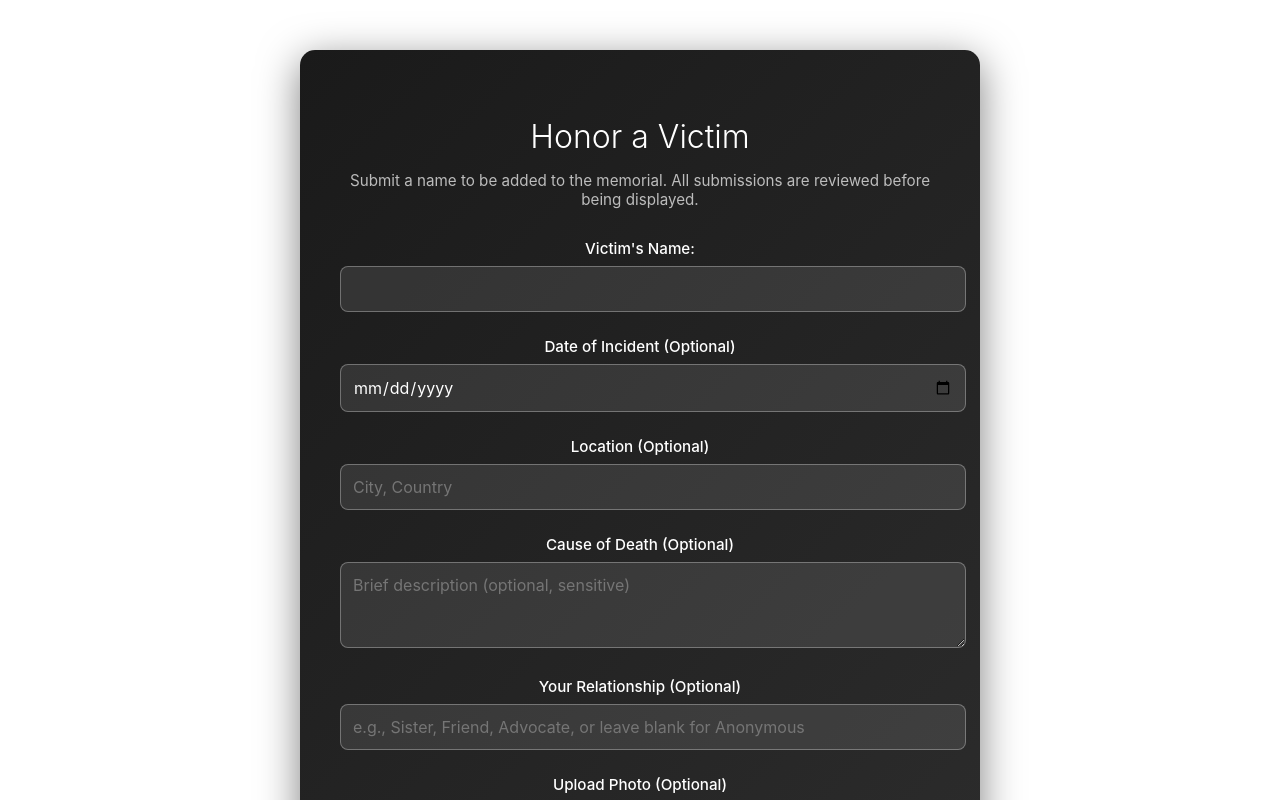
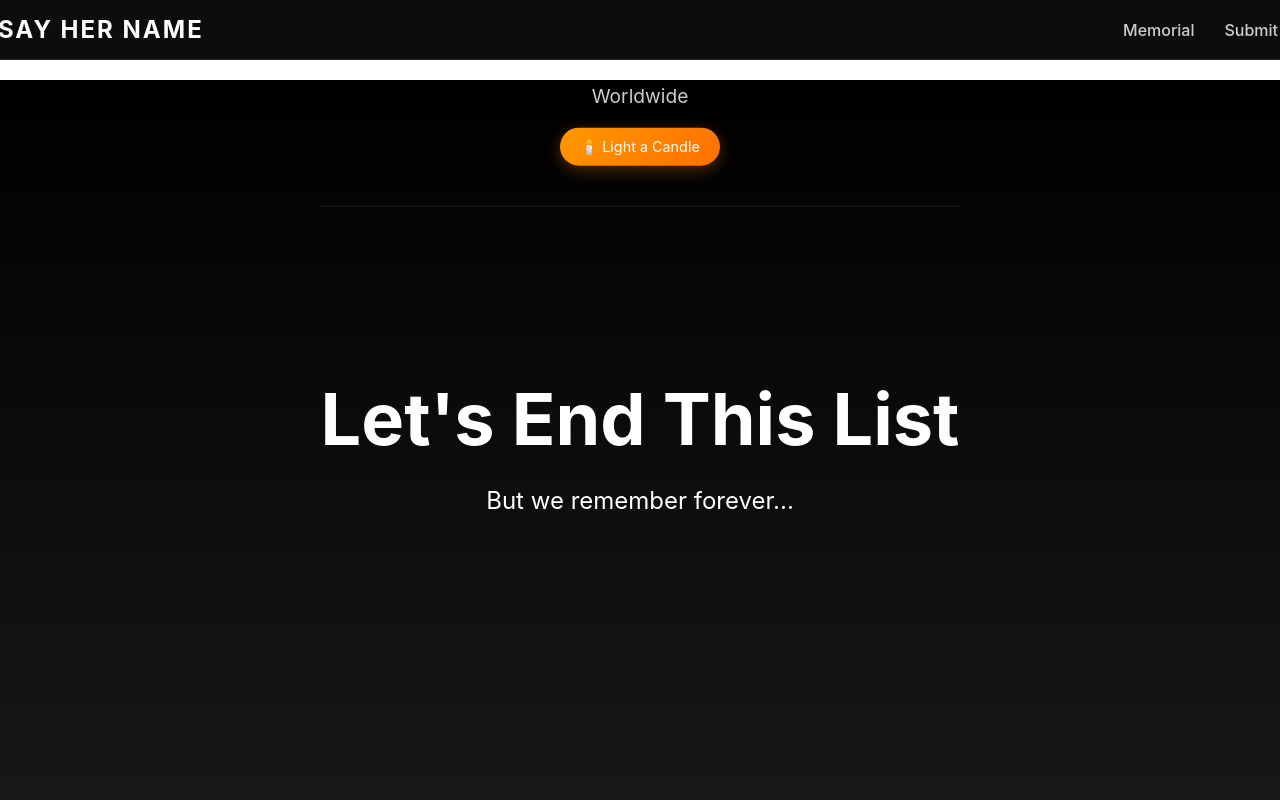
Before and after one commit to Luyandaaa-k/say-her-name, a React (Create React App) app in the folder client/: page / in a window 1280 px wide. Shown: the top 800 px of the page. Built offline with nearby package versions, Linux system fonts and the light colour scheme.

Commit message:
feat: add navigation bar with separate routes for Memorial and Submit pages

```diff
--- a/client/src/App.css
+++ b/client/src/App.css
@@ -1,3 +1,8 @@
+
+.App {
+  padding-top: 80px;
+  min-height: 100vh;
+}
 .App {
   text-align: center;
 }
--- a/client/src/App.js
+++ b/client/src/App.js
@@ -1,6 +1,7 @@
 import React from 'react';
 import { BrowserRouter as Router, Routes, Route } from 'react-router-dom';
 import './App.css';
+import Navigation from './components/Navigation';
 import MemorialScroll from './components/MemorialScroll';
 import SubmissionForm from './components/SubmissionForm';
 import LightCandle from './components/LightCandle';
@@ -8,14 +9,11 @@ import LightCandle from './components/LightCandle';
 function App() {
   return (
     <Router>
+      <Navigation />
       <div className="App">
         <Routes>
-          <Route path="/" element={
-            <>
-              <SubmissionForm />
-              <MemorialScroll />
-            </>
-          } />
+          <Route path="/" element={<MemorialScroll />} />
+          <Route path="/submit" element={<SubmissionForm />} />
           <Route path="/candle/:victimId" element={<LightCandle />} />
         </Routes>
       </div>
--- /dev/null
+++ b/client/src/Components/Navigation.css
@@ -0,0 +1,126 @@
+.navigation {
+  position: fixed;
+  top: 0;
+  left: -22px;
+  width: 100%;
+  background: rgba(0, 0, 0, 0.95);
+  backdrop-filter: blur(10px);
+  padding: 15px 20px;
+  display: flex;
+  justify-content: space-between;
+  align-items: center;
+  z-index: 100;
+  border-bottom: 1px solid rgba(255, 255, 255, 0.1);
+}
+.nav-brand {
+  flex-shrink: 0;
+}
+
+.nav-brand {
+  flex-shrink: 0;
+}
+
+.nav-logo {
+  color: #ffffff;
+  font-size: 1.5em;
+  font-weight: 700;
+  text-decoration: none;
+  letter-spacing: 2px;
+  transition: all 0.3s ease;
+}
+
+.nav-logo:hover {
+  color: #ffeb3b;
+  letter-spacing: 3px;
+}
+.nav-links {
+  display: flex;
+  gap: 30px;
+  align-items: center;
+}
+.nav-link {
+  color: rgba(255, 255, 255, 0.8);
+  text-decoration: none;
+  font-size: 1em;
+  font-weight: 500;
+  position: relative;
+  transition: color 0.3s ease;
+}
+
+.nav-link:hover {
+  color: #ffffff;
+}
+
+.nav-link::after {
+  content: '';
+  position: absolute;
+  bottom: -5px;
+  left: 0;
+  width: 0;
+  height: 2px;
+  background: #ffeb3b;
+  transition: width 0.3s ease;
+}
+
+.nav-link:hover::after {
+  width: 100%;
+}
+
+@media (max-width: 768px) {
+  .nav-logo {
+    font-size: 1.2em;
+  }
+  .nav-links {
+  display: flex;
+  gap: 20px;
+  align-items: center;
+  flex-shrink: 0;
+  white-space: nowrap;
+}
+}
+.nav-logo:hover {
+  color: #ffeb3b;
+  letter-spacing: 3px;
+}
+
+.nav-link {
+  color: rgba(255, 255, 255, 0.8);
+  text-decoration: none;
+  font-size: 1em;
+  font-weight: 500;
+  position: relative;
+  transition: color 0.3s ease;
+}
+
+.nav-link:hover {
+  color: #ffffff;
+}
+
+.nav-link::after {
+  content: '';
+  position: absolute;
+  bottom: -5px;
+  left: 0;
+  width: 0;
+  height: 2px;
+  background: #ffeb3b;
+  transition: width 0.3s ease;
+}
+
+.nav-link:hover::after {
+  width: 100%;
+}
+
+@media (max-width: 768px) {
+  .nav-logo {
+    font-size: 1.8em;
+  }
+
+  .nav-link {
+    font-size: 0.9em;
+  }
+
+  .navigation {
+    padding: 15px 20px;
+  }
+}
--- /dev/null
+++ b/client/src/Components/Navigation.js
@@ -0,0 +1,20 @@
+import React from 'react';
+import { Link } from 'react-router-dom';
+import './Navigation.css';
+
+function Navigation() {
+  return (
+    <nav className="navigation">
+      <div className="nav-brand">
+        <Link to="/" className="nav-logo">SAY HER NAME</Link>
+      </div>
+
+      <div className="nav-links">
+        <Link to="/" className="nav-link">Memorial</Link>
+        <Link to="/submit" className="nav-link">Submit</Link>
+      </div>
+    </nav>
+  );
+}
+
+export default Navigation;
```
